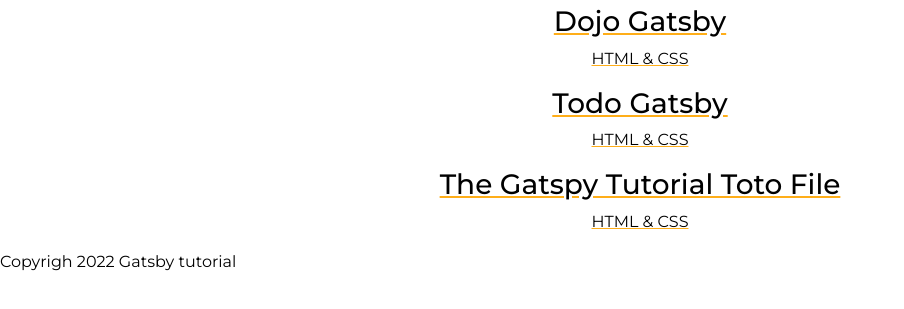
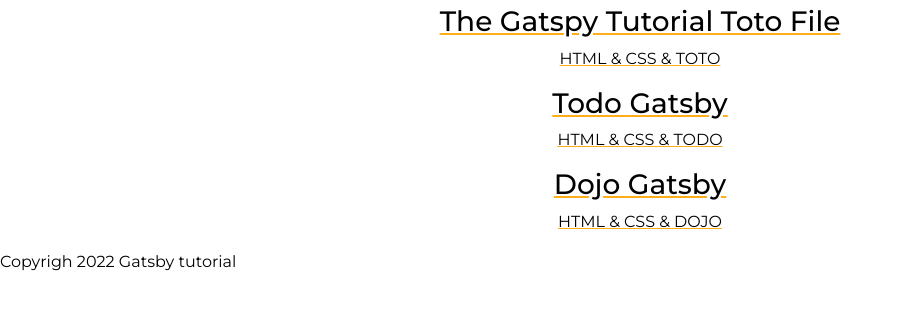
Before and after one commit to WaryaWaxbaro/gatsby-tutorial, a Gatsby site: page /projects in a window 1280 px wide. Shown: the part 171-480 px from the top of the page, without its empty margins (0-904 px from the left). Built offline with nearby package versions, Linux system fonts and the light colour scheme; Gatsby itself is replaced by a stand-in of ours.

Commit message:
sorting and ordering queries

```diff
--- a/src/pages/projects/index.js
+++ b/src/pages/projects/index.js
@@ -31,14 +31,15 @@
 // export page query
 export const query = graphql`
   query ProjectsPage {
-    allMarkdownRemark {
+    allMarkdownRemark(sort: { fields: frontmatter___date, order: DESC }) {
       nodes {
+        id
         frontmatter {
+          slug
           stack
           title
-          slug
+          date
         }
-        id
       }
     }
   }
--- a/src/projects/dojo.md
+++ b/src/projects/dojo.md
@@ -1,7 +1,8 @@
 ---
 title: Dojo Gatsby
-stack: HTML & CSS
+stack: HTML & CSS & DOJO
 slug: gatsby-dojo
+date: 2022-01-01T00:00:00+00:00
 ---
 
 ## Heading
--- a/src/projects/todo.md
+++ b/src/projects/todo.md
@@ -1,7 +1,8 @@
 ---
 title: Todo Gatsby
-stack: HTML & CSS
+stack: HTML & CSS & TODO
 slug: gatsby-todo
+date: 2022-01-02T00:00:00+00:00
 ---
 
 ## Todos
--- a/src/projects/toto.md
+++ b/src/projects/toto.md
@@ -1,7 +1,8 @@
 ---
 title: The Gatspy Tutorial Toto File
-stack: HTML & CSS
+stack: HTML & CSS & TOTO
 slug: gatsby-toto
+date: 2022-01-03T00:00:00+00:00
 ---
 
 # Heading
```
